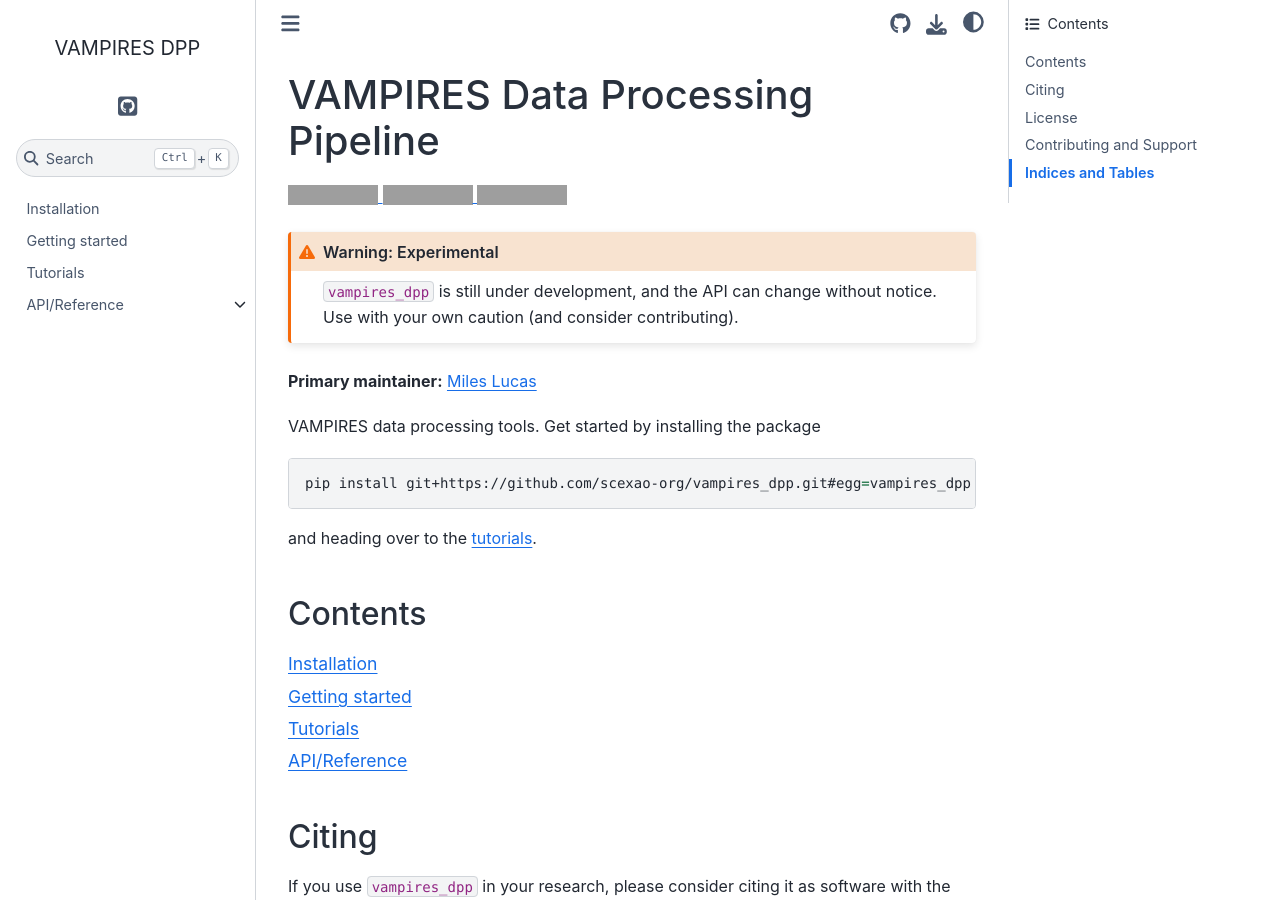
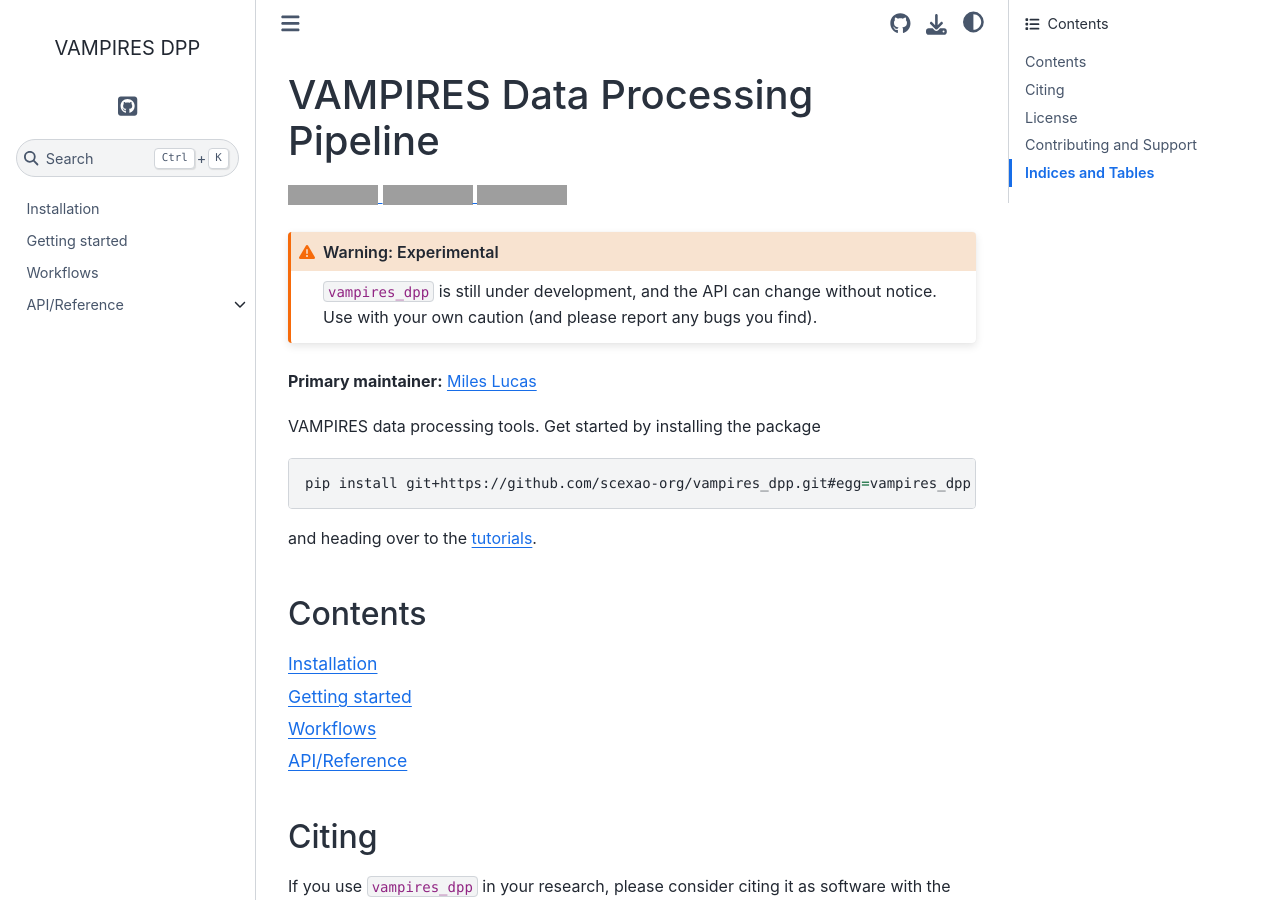
Before and after one commit to scexao-org/vampires_dpp, a Sphinx documentation site: the page built from docs/index.rst, in a window 1280 px wide and 900 px high. Built offline with Sphinx 7.4.7 and the Sphinx Book theme 1.1.4, drawn with Linux system fonts in a browser that asks for light colours; grey boxes are pictures that could not be loaded.

Commit message:
fix typo

```diff
--- a/docs/index.rst
+++ b/docs/index.rst
@@ -12,7 +12,7 @@
 .. admonition:: Warning: Experimental
    :class: warning
 
-   ``vampires_dpp`` is still under development, and the API can change without notice. Use with your own caution (and consider contributing).
+   ``vampires_dpp`` is still under development, and the API can change without notice. Use with your own caution (and please report any bugs you find).
 
 **Primary maintainer:** `Miles Lucas <https://github.com/mileslucas>`_
 
--- a/docs/tutorials/index.md
+++ b/docs/tutorials/index.md
@@ -1,6 +1,6 @@
-# Tutorials
+# Workflows
 
-VAMPIRES is a very dynamic instrument used in a variety of observing scenarios. The tutorials below represent some of the most common use-cases of VAMPIRES, and while open-use observer modes are prioritized there are also tutorials for engineering related tasks.
+VAMPIRES is a very dynamic instrument used in a variety of observing scenarios. The workflows below represent some of the most common use-cases of VAMPIRES, and while open-use observer modes are prioritized there are also tutorials for engineering related tasks.
 
 ## Open-use observing
 
--- a/pyproject.toml
+++ b/pyproject.toml
@@ -13,7 +13,7 @@
     "astropy>=4,<6",
     "numpy>=1.16,<2",
     "pandas>=1.2,<2",
-    "photutile>=1.5.0,<2",
+    "photutils>=1.5.0,<2",
     "scikit-image>=0.18,<0.20",
     "scipy>=1.7,<2",
     "tqdm==4.*",
```
Also changed, not shown: README.md (+1 -1 lines).
